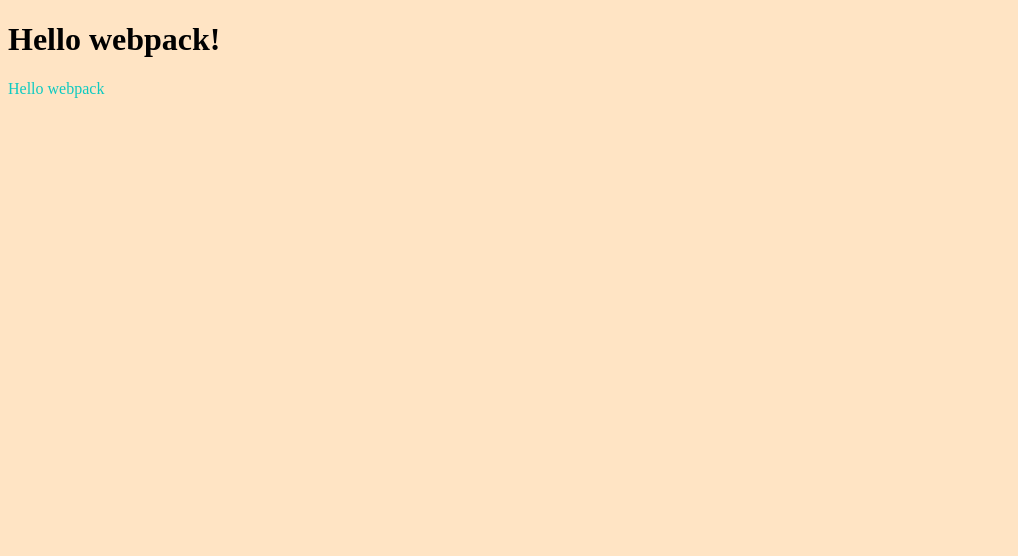
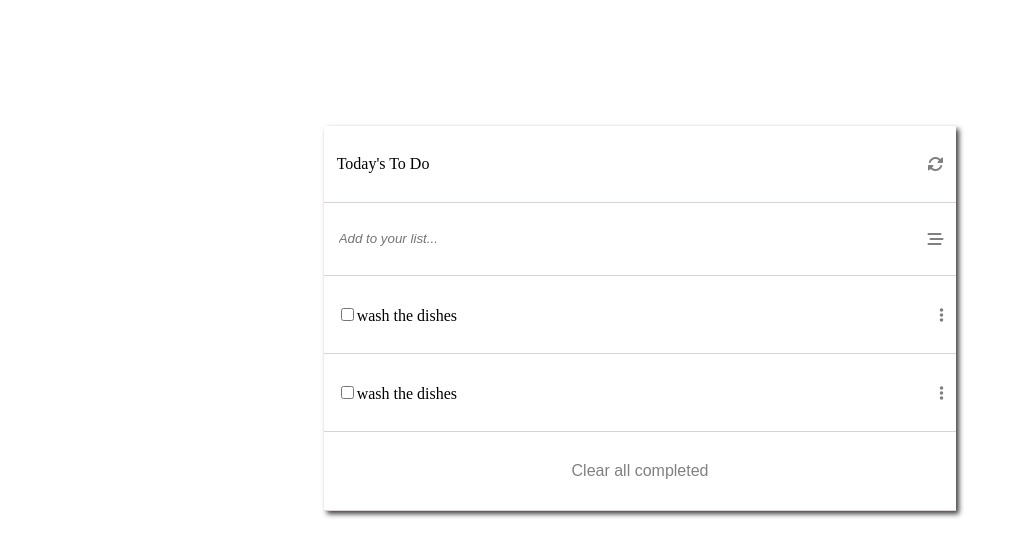
Before and after one commit to cwaku/to-do-list, a website built with webpack: page src/index.html in a window 1280 px wide. Shown: the whole page, without its empty margins (0-1018 px from the left). Built offline with nearby package versions, Linux system fonts and the light colour scheme.

Commit message:
Markup structure and display list dynamically

```diff
--- a/package.json
+++ b/package.json
@@ -612,8 +612,6 @@
     "watchpack": "^2.2.0",
     "wcwidth": "^1.0.1",
     "webidl-conversions": "^6.1.0",
-    "webpack": "^5.60.0",
-    "webpack-cli": "^4.9.1",
     "webpack-merge": "^5.8.0",
     "webpack-sources": "^3.2.1",
     "whatwg-encoding": "^1.0.5",
@@ -655,7 +653,9 @@
     "stylelint-config-standard": "^21.0.0",
     "stylelint-csstree-validator": "^1.9.0",
     "stylelint-scss": "^3.21.0",
-    "webpack-dev-server": "^4.3.1"
+    "webpack": "^5.60.0",
+    "webpack-cli": "^4.9.1",
+    "webpack-dev-server": "^4.4.0"
   },
   "scripts": {
     "test": "echo \"Error: no test specified\" && exit 1",
--- a/src/index.html
+++ b/src/index.html
@@ -1,11 +1,15 @@
 <!DOCTYPE html>
 <html lang="en">
-<head>
-    <meta charset="UTF-8">
-    <meta name="viewport" content="width=device-width, initial-scale=1.0">
-    <title>Wbpack Exercise</title>
-</head>
-<body>
-    <h1>Hello webpack!</h1>
-</body>
+  <head>
+    <meta charset="UTF-8" />
+    <meta name="viewport" content="width=device-width, initial-scale=1.0" />
+    <title>To Do</title>
+    <script
+      src="https://kit.fontawesome.com/a1924e4518.js"
+      crossorigin="anonymous"
+    ></script>
+  </head>
+  <body>
+    <ul class="list"></ul>
+  </body>
 </html>
--- a/src/index.js
+++ b/src/index.js
@@ -1,14 +1,37 @@
-import _ from 'lodash';
-import './style.css';
+import _ from "lodash";
+import "./style.css";
 
-function component() {
-    const element = document.createElement('div');
+const list = document.querySelector(".list");
 
-    // Lodash, now imported by this script
-    element.innerHTML = _.join(['Hello', 'webpack'], ' ');
-    element.classList.add('hello');
+let toDoList = [
+  2,
+  {
+    index: 0,
+    description: "wash the dishes",
+    completed: false,
+  },
+];
 
-    return element;
+function showList() {
+  const heading = document.createElement("li");
+  heading.innerHTML = `<p>Today's To Do</p> <i class="fas fa-sync-alt icons"></i>`;
+  list.append(heading);
+
+  const input = document.createElement("li");
+  input.innerHTML = `<input class="text" type="text" placeholder="Add to your list..."> <i class="fas fa-stream icons"></i>`;
+  list.append(input);
+
+  for (let i = 0; i < toDoList[0]; i += 1) {
+    const listCode = `<li><p><input type="checkbox">${toDoList[1].description}</p> <i class="fas fa-ellipsis-v icons"></i>`;
+
+    list.innerHTML += listCode;
   }
 
-  document.body.appendChild(component());
+  const btn = document.createElement("li");
+  btn.innerHTML = `<button type="button">Clear all completed</button>`;
+  list.append(btn);
+}
+
+document.addEventListener("DOMContentLoaded", () => {
+  showList();
+});
--- a/src/style.css
+++ b/src/style.css
@@ -1,7 +1,48 @@
 body {
-    background-color: bisque;
+  background-color: #fff;
 }
 
-.hello {
-    color: rgb(14, 202, 193);
-  }
+.text {
+  border: 0;
+  text-transform: inherit;
+  font-style: italic;
+  padding-top: 16px;
+  padding-bottom: 16px;
+}
+
+.list {
+  margin: 10% 25%;
+  padding: 0;
+  box-shadow: 3px 3px 5px 0px rgba(0, 0, 0, 0.75);
+  -webkit-box-shadow: 3px 3px 5px 0px rgba(0, 0, 0, 0.75);
+  -moz-box-shadow: 3px 3px 5px 0px rgba(0, 0, 0, 0.75);
+}
+
+ul li:last-child {
+  justify-content: center;
+}
+
+.list button {
+  border: 0;
+  background-color: #fff;
+  margin: 16px;
+  font-size: 16px;
+  color: gray;
+}
+
+.icons {
+  color: gray;
+}
+
+.icons:hover {
+  cursor: move;
+  color: #000;
+}
+
+ul li {
+  display: flex;
+  justify-content: space-between;
+  align-items: center;
+  padding: 2%;
+  border-bottom: 1px solid #c9bebeab;
+}
```
Also changed, not shown: dist/index.bundle.js, dist/index.html, 1 other file.
